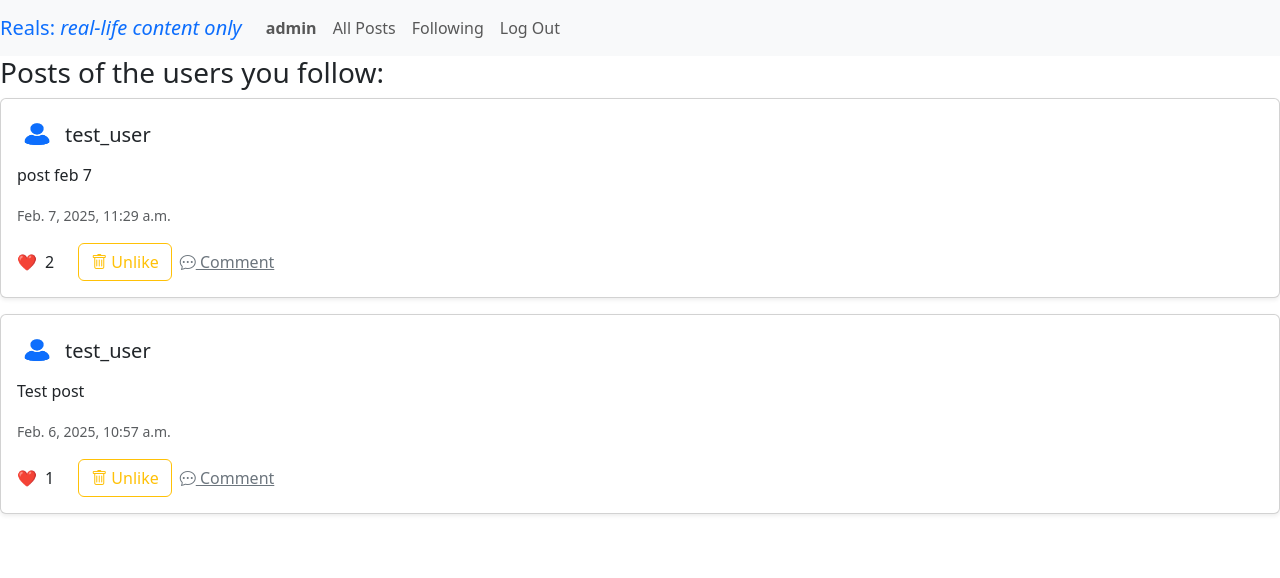
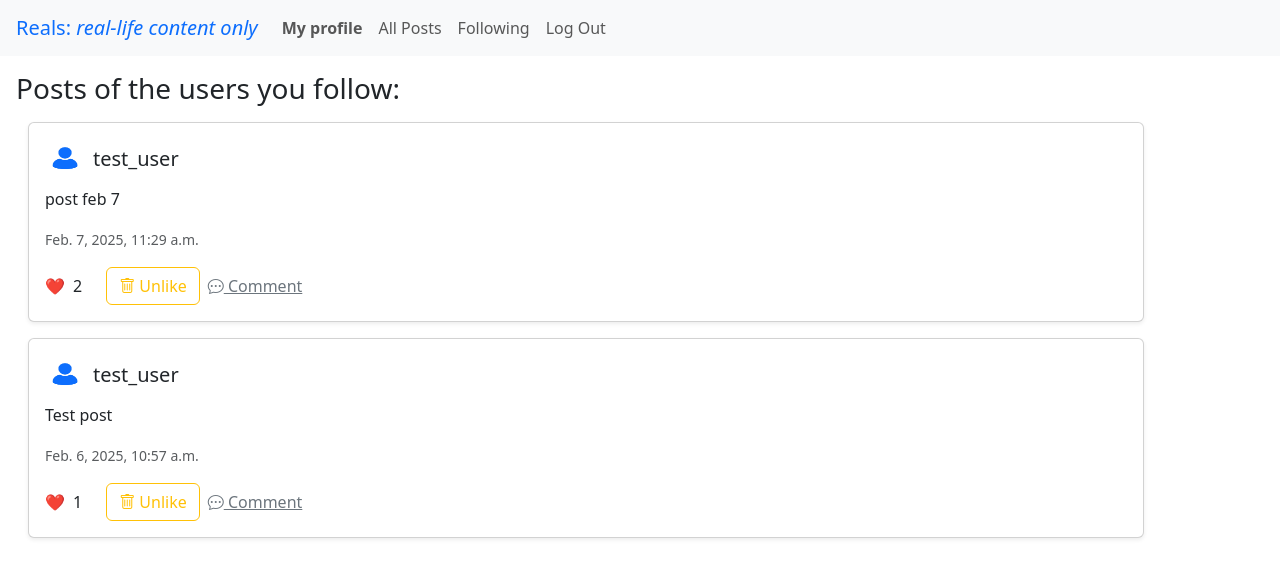
Before and after one commit to ThisisAngelina/social_network, a Django app: page /followed_posts in a window 1280 px wide. Shown: the top 578 px of the page. Run offline with Django 3.2, Linux system fonts and the light colour scheme; a user stored in the database is signed in; data comes from the database, SQL or seed files in the repository; both versions use the stored data as it was after the commit; some libraries are stand-ins or nearby versions.

Commit message:
implement minor stylistic changes

```diff
--- a/network/templates/network/followed_posts.html
+++ b/network/templates/network/followed_posts.html
@@ -2,7 +2,8 @@
 
 {% block body %}
 
-<h3>  Posts of the users you follow: </h3>
-
+<h3 class='mx-3 my-3'>  Posts of the users you follow: </h3>
+<div class="container mx-3">
 {% include 'network/partials/posts.html' %}
+</div>
 {% endblock %}
--- a/network/templates/network/layout.html
+++ b/network/templates/network/layout.html
@@ -24,7 +24,7 @@
 
 
         <nav class="navbar navbar-expand-lg navbar-light bg-light">
-            <a class="navbar-brand text-primary" href="{% url 'home' %}">
+            <a class="navbar-brand text-primary mx-3" href="{% url 'home' %}">
                 Reals: <span class="fst-italic">real-life content only</span>
             </a>
 
@@ -32,7 +32,7 @@
               <ul class="navbar-nav mr-auto">
                 {% if user.is_authenticated %}
                     <li class="nav-item">
-                        <a class="nav-link" href="#"><strong>{{ user.username }}</strong></a>
+                        <a class="nav-link" href="{% url 'profile' user.id %}"><strong>My profile </strong></a>
                     </li>
                 {% endif %}
                 <li class="nav-item">
```
Also changed, not shown: db.sqlite3.
